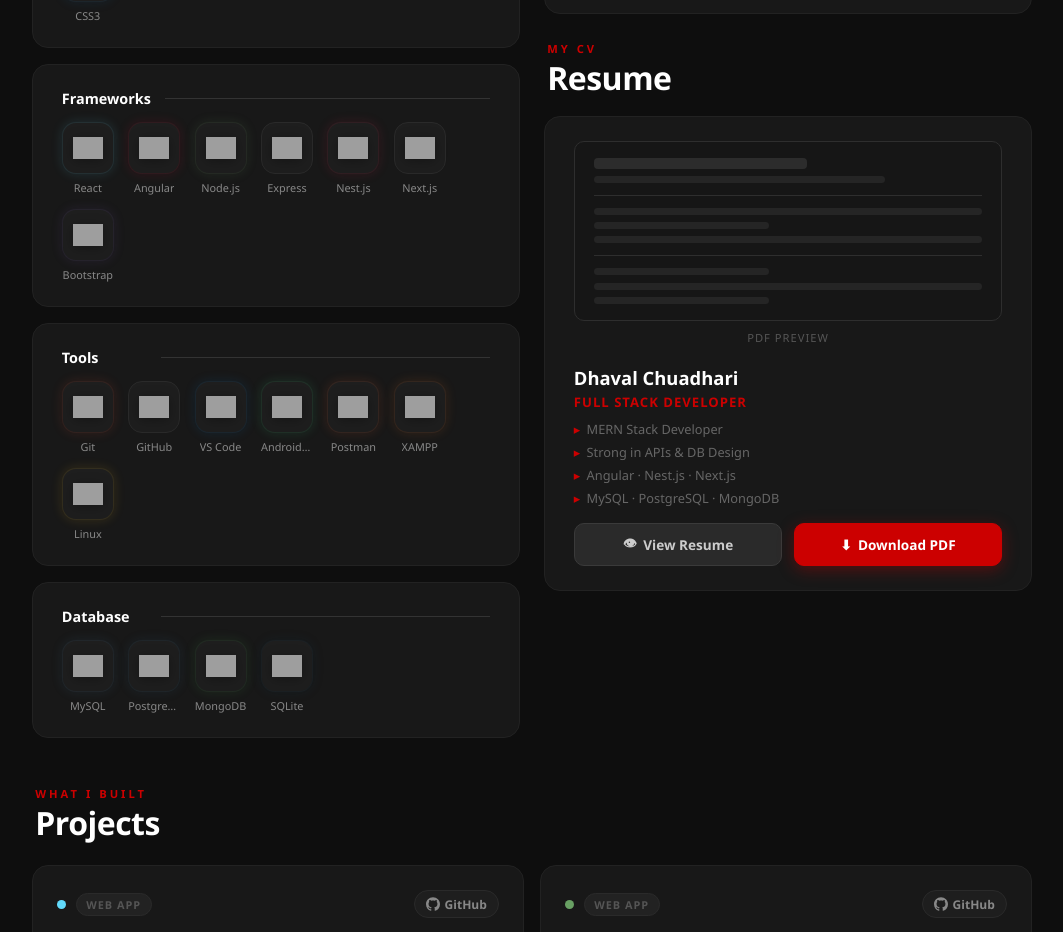
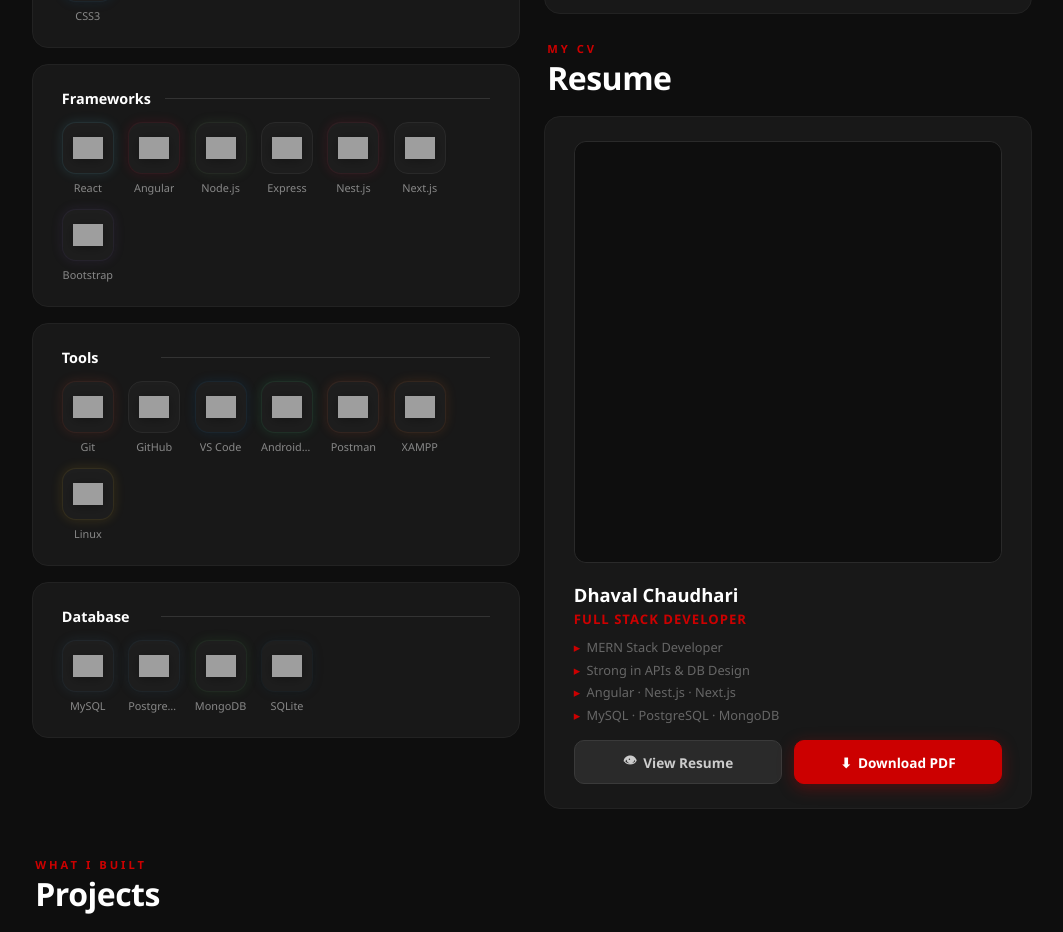
Before and after one commit to chaudharironnie-pixel/dhaval-portfolio, a React (Create React App) app: page / in a window 1280 px wide. Shown: the part 1169-2101 px from the top of the page, without its empty margins (108-1171 px from the left). Built offline with nearby package versions, Linux system fonts and the light colour scheme; grey boxes are pictures that could not be loaded.

Commit message:
fix: removed unused fallback variable and updated skills

```diff
--- a/src/components/Resume.jsx
+++ b/src/components/Resume.jsx
@@ -1,32 +1,33 @@
-import React from 'react';
+import React, { useState } from 'react';
 import '../styles/Resume.css';
 
 function Resume() {
+  const [loaded, setLoaded] = useState(false);
+
   return (
     <div className="dark-card resume-card">
-      {/* Preview thumbnail */}
+
+      {/* Actual PDF preview */}
       <div className="resume-preview">
-        <div className="resume-preview-inner">
-          <div className="resume-page-mock">
-            <div className="mock-line mock-line--title" />
-            <div className="mock-line mock-line--sub" />
-            <div className="mock-divider" />
-            <div className="mock-line" />
-            <div className="mock-line mock-line--short" />
-            <div className="mock-line" />
-            <div className="mock-divider" />
-            <div className="mock-line mock-line--short" />
-            <div className="mock-line" />
-            <div className="mock-line mock-line--short" />
+        {!loaded && (
+          <div className="resume-loading">
+            <div className="resume-spinner" />
+            <span>Loading preview...</span>
           </div>
-        </div>
-        <div className="resume-preview-label">PDF Preview</div>
+        )}
+        <iframe
+          src="/resume.pdf#toolbar=0&navpanes=0&scrollbar=0"
+          className="resume-iframe"
+          title="Resume Preview"
+          onLoad={() => setLoaded(true)}
+          style={{ display: loaded ? 'block' : 'none' }}
+        />
       </div>
 
-      {/* Info */}
+      {/* Info + buttons */}
       <div className="resume-body">
         <div className="resume-meta">
-          <h3 className="resume-name">Dhaval Chuadhari</h3>
+          <h3 className="resume-name">Dhaval Chaudhari</h3>
           <p className="resume-role">Full Stack Developer</p>
           <ul className="resume-highlights">
             <li>MERN Stack Developer</li>
@@ -36,7 +37,6 @@ function Resume() {
           </ul>
         </div>
 
-        {/* Actions */}
         <div className="resume-actions">
           <a
             href="/resume.pdf"
@@ -48,7 +48,7 @@ function Resume() {
           </a>
           <a
             href="/resume.pdf"
-            download="Dhaval_Chuadhari_Resume.pdf"
+            download="Dhaval_Chaudhari_Resume.pdf"
             className="resume-btn resume-btn--download"
           >
             <span>⬇</span> Download PDF
--- a/src/components/Skills.jsx
+++ b/src/components/Skills.jsx
@@ -53,8 +53,6 @@ const skillRows = [
 ];
 
 function SkillIcon({ name, src, color, url }) {
-  const fallback = src.replace('-original.svg', '-plain.svg');
-
   return (
     <a
       className="skill-icon-wrap"
--- a/src/styles/Resume.css
+++ b/src/styles/Resume.css
@@ -5,67 +5,48 @@
   padding: 1.4rem;
 }
 
-/* ── Mock PDF preview ─────────────────────────────────────────── */
+/* ── PDF iframe preview ────────────────────────────────────── */
 .resume-preview {
+  position: relative;
+  width: 100%;
+  border-radius: 12px;
+  overflow: hidden;
+  border: 1px solid #2a2a2a;
+  background: #111;
+  min-height: 320px;
+}
+
+.resume-iframe {
+  width: 100%;
+  height: 420px;
+  border: none;
+  display: block;
+  border-radius: 12px;
+}
+
+.resume-loading {
+  position: absolute;
+  inset: 0;
   display: flex;
   flex-direction: column;
   align-items: center;
-  gap: 0.6rem;
+  justify-content: center;
+  gap: 0.8rem;
+  color: #555;
+  font-size: 0.8rem;
 }
 
-.resume-preview-inner {
-  width: 100%;
-  background: #161616;
-  border-radius: 10px;
-  padding: 1rem 1.2rem;
-  border: 1px solid #2e2e2e;
+.resume-spinner {
+  width: 28px;
+  height: 28px;
+  border: 2px solid #2a2a2a;
+  border-top-color: #cc0000;
+  border-radius: 50%;
+  animation: spin 0.8s linear infinite;
 }
 
-.resume-page-mock {
-  display: flex;
-  flex-direction: column;
-  gap: 0.45rem;
-}
-
-.mock-line {
-  height: 7px;
-  background: #2e2e2e;
-  border-radius: 4px;
-  width: 100%;
-  animation: shimmer 2s infinite;
-}
-
-.mock-line--title {
-  height: 11px;
-  width: 55%;
-  background: #3a3a3a;
-}
-
-.mock-line--sub {
-  height: 7px;
-  width: 75%;
-}
-
-.mock-line--short {
-  width: 45%;
-}
-
-.mock-divider {
-  height: 1px;
-  background: #2e2e2e;
-  margin: 0.3rem 0;
-}
-
-@keyframes shimmer {
-  0%, 100% { opacity: 0.6; }
-  50% { opacity: 1; }
-}
-
-.resume-preview-label {
-  font-size: 0.7rem;
-  color: #555;
-  text-transform: uppercase;
-  letter-spacing: 1px;
+@keyframes spin {
+  to { transform: rotate(360deg); }
 }
 
 /* ── Body ─────────────────────────────────────────────────────── */
```
Also changed, not shown: 1 other file (tests, documents, lock files or other folders).
